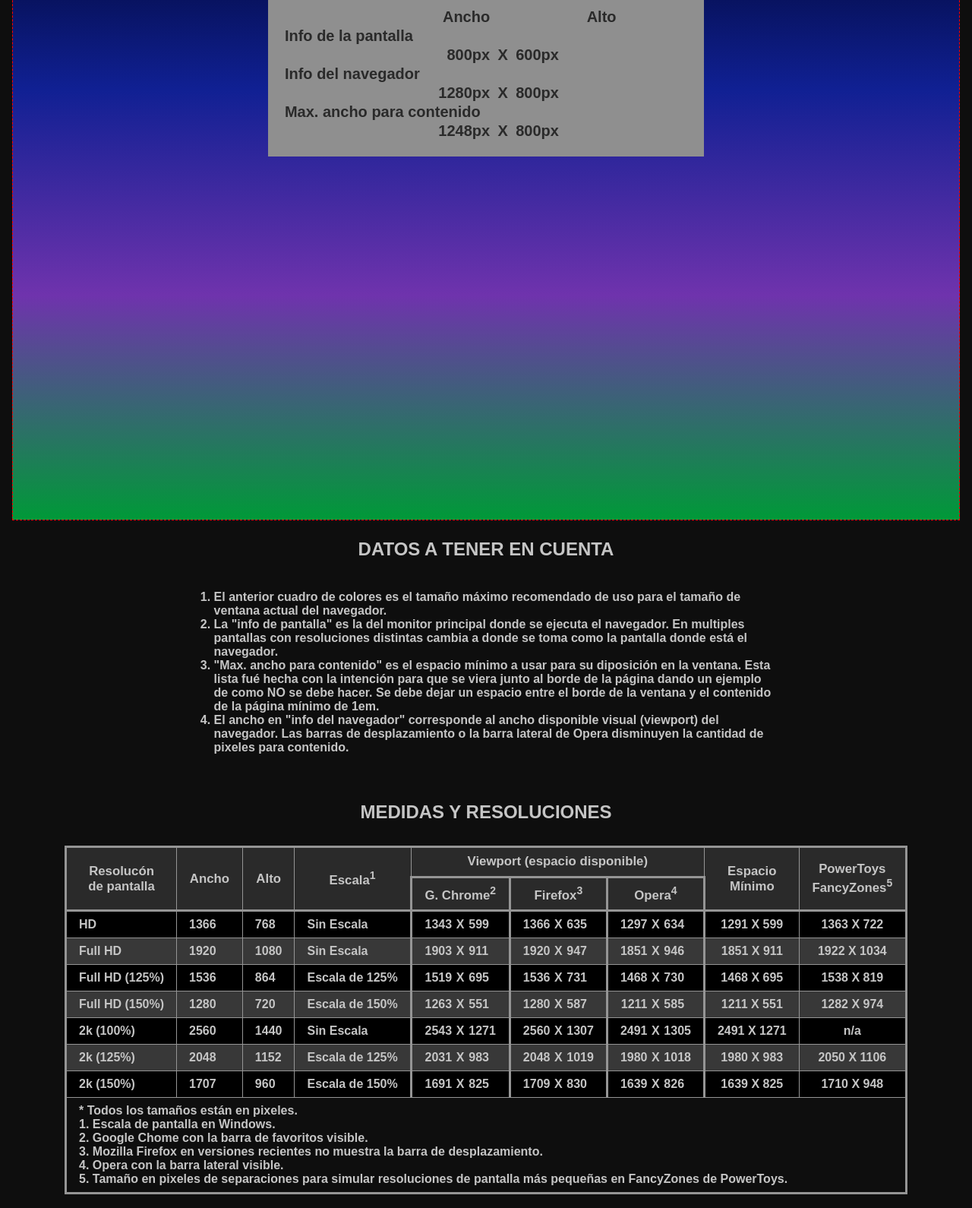
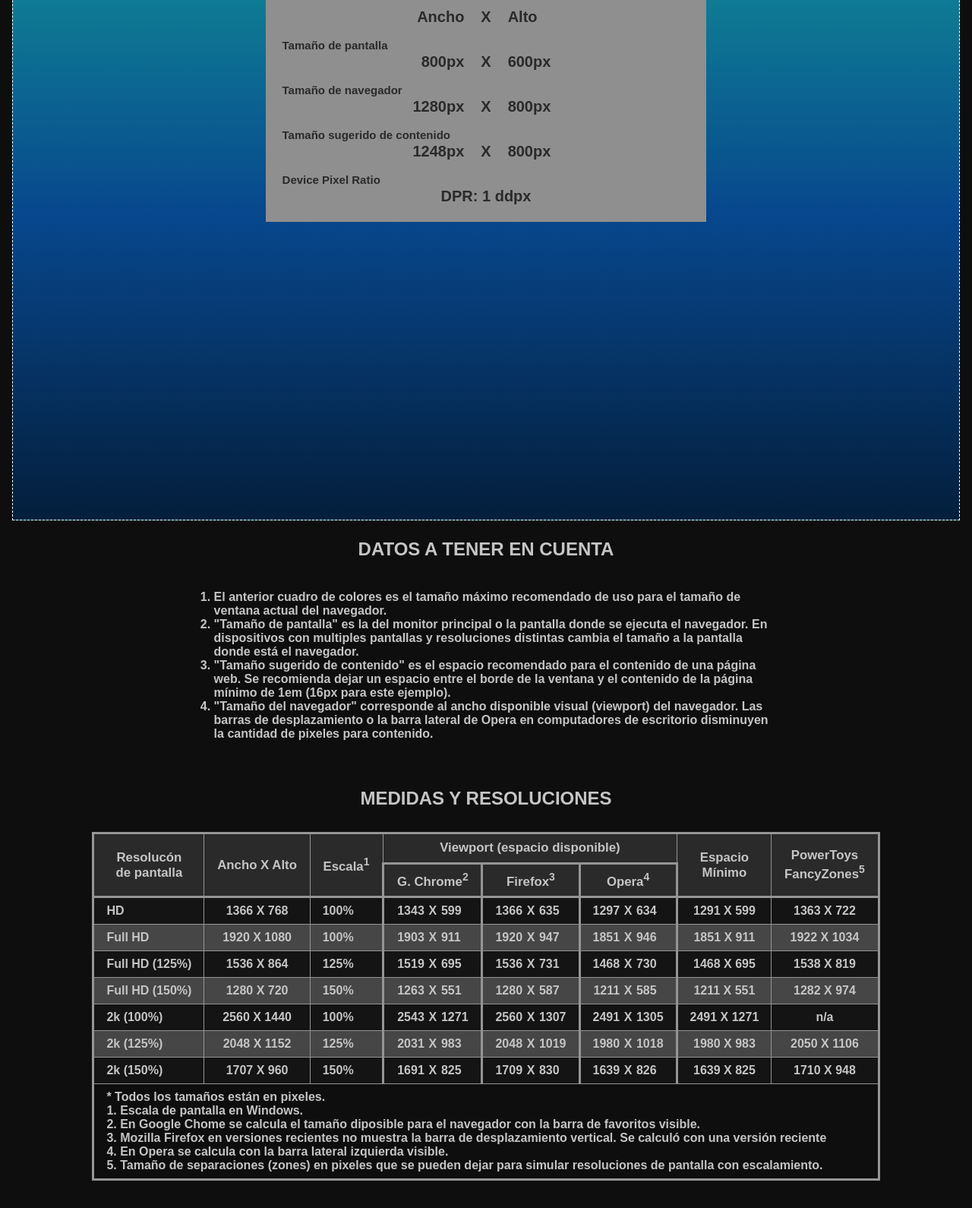
Before and after one commit to chybeat/ScreenSize, a plain HTML site: page index.html in a window 1280 px wide. Shown: the part 115-1705 px from the top of the page at 76% size. Drawn offline with Linux system fonts and the light colour scheme; a web font is replaced by a local one.

Commit message:
Agregado DPR y mejora de textos

```diff
--- a/index.html
+++ b/index.html
@@ -96,16 +96,16 @@
 		}
 
 		.data tbody tr:nth-child(1n) {
-			background-color: #000;
+			background-color: #141414;
 		}
 
 		.data tbody tr:nth-child(2n) {
-			background-color: #383838;
+			background-color: #464646;
 		}
 
 		.data tbody tr:hover {
 			background-color: #014e69;
-			color: #59ffe9;
+			color: #59bdff;
 		}
 
 		.data td,
@@ -169,6 +169,12 @@
 			margin-bottom: 1.25em;
 		}
 
+		#explain h2,
+		#explain h3 {
+			margin-top: 2.5em;
+		}
+
+
 		#explain h2 {
 			text-align: center;
 		}
@@ -220,12 +226,12 @@
 		}
 
 		#rec_box {
-			background: rgb(0, 153, 56);
-			background: -moz-linear-gradient(0deg, rgba(0, 153, 56, 1) 0%, rgba(111, 51, 173, 1) 37%, rgba(16, 32, 147, 1) 71%, rgba(0, 6, 48, 1) 100%);
-			background: -webkit-linear-gradient(0deg, rgba(0, 153, 56, 1) 0%, rgba(111, 51, 173, 1) 37%, rgba(16, 32, 147, 1) 71%, rgba(0, 6, 48, 1) 100%);
-			background: linear-gradient(0deg, rgba(0, 153, 56, 1) 0%, rgba(111, 51, 173, 1) 37%, rgba(16, 32, 147, 1) 71%, rgba(0, 6, 48, 1) 100%);
-			filter: progid:DXImageTransform.Microsoft.gradient(startColorstr="#009938", endColorstr="#000630", GradientType=1);
-			border: dashed 1px red;
+			background: rgb(7 71 141);
+			background: -moz-linear-gradient(180deg, rgb(18 144 151) 0%, rgb(7 71 141) 50%, rgb(4 31 60) 100%);
+			background: -webkit-linear-gradient(180deg, rgb(18 144 151) 0%, rgb(7 71 141) 50%, rgb(4 31 60) 100%);
+			background: linear-gradient(180deg, rgb(18 144 151) 0%, rgb(7 71 141) 50%, rgb(4 31 60) 100%);
+			filter: progid:DXImageTransform.Microsoft.gradient(startColorstr="#07478d", endColorstr="#041f3c", GradientType=1);
+			border: dashed 1px #FFF;
 			bottom: 0;
 			left: 0;
 			margin: 0 auto;
@@ -242,6 +248,11 @@
 			overflow-x: auto;
 			margin-bottom: 2em;
 			position: relative;
+		}
+
+		#resolution-comparative td:nth-child(2) {
+			text-align: center;
+
 		}
 
 		#sizes {
@@ -274,8 +285,28 @@
 			width: 1.5em;
 		}
 
-		#sizes .width {
-			text-align: right;
+		#sizes #screen-dpr {
+			text-align: center;
+		}
+
+		#sizes tr:not(#screen-dpr) td[colspan="3"] {
+			padding-top: 1em;
+			font-size: 0.75em;
+		}
+
+		#sizes tr td:first-child:not([colspan="3"]) {
+			width: 45%
+		}
+
+		#sizes tr th:nth-child(2),
+		#sizes tr td:nth-child(2) {
+			width: 10%;
+		}
+
+		#sizes tr th:nth-child(3),
+		#sizes tr td:nth-child(3) {
+			width: 45%;
+			text-align: left;
 		}
 
 		#table-title {
@@ -310,19 +341,19 @@
 			<thead>
 				<tr>
 					<th colspan="3">
-						<h1>Medidas de la pantalla del navegador</h1>
+						<h1>Medidas de la pantalla y el navegador</h1>
 					</th>
 				</tr>
 			</thead>
 			<tbody>
 				<tr>
 					<th class="width">Ancho</th>
-					<th>&nbsp</th>
+					<th class="by">X</th>
 					<th class="height">Alto</th>
 				</tr>
 				<tr>
 					<td colspan="3">
-						<p>Info de la pantalla</p>
+						<p>Tamaño de pantalla</p>
 					</td>
 				</tr>
 				<tr id="screen">
@@ -332,7 +363,7 @@
 				</tr>
 				<tr>
 					<td colspan="3">
-						<p>Info del navegador</p>
+						<p>Tamaño de navegador</p>
 					</td>
 				</tr>
 				<tr id="nav">
@@ -342,13 +373,21 @@
 				</tr>
 				<tr>
 					<td colspan="3">
-						<p>Max. ancho para contenido</p>
+						<p>Tamaño sugerido de contenido</p>
 					</td>
 				</tr>
 				<tr id="css_rec">
 					<td><span class="width">Cargando...</span></td>
 					<td class="by">X</td>
 					<td><span class="height">Cargando...</span></td>
+				</tr>
+				<tr>
+					<td colspan="3">
+						<p>Device Pixel Ratio</p>
+					</td>
+				</tr>
+				<tr id="screen-dpr">
+					<td colspan="3"><strong>DPR: </strong><span class="size"></span> ddpx</td>
 				</tr>
 			</tbody>
 		</table>
@@ -358,9 +397,9 @@
 			<h2>DATOS A TENER EN CUENTA</h2>
 			<ol>
 				<li>El anterior cuadro de colores es el tamaño máximo recomendado de uso para el tamaño de ventana actual del navegador.</li>
-				<li>La "info de pantalla" es la del monitor principal donde se ejecuta el navegador. En multiples pantallas con resoluciones distintas cambia a donde se toma como la pantalla donde está el navegador.</li>
-				<li>"Max. ancho para contenido" es el espacio mínimo a usar para su diposición en la ventana. Esta lista fué hecha con la intención para que se viera junto al borde de la página dando un ejemplo de como <strong>NO</strong> se debe hacer. Se debe dejar un espacio entre el borde de la ventana y el contenido de la página mínimo de 1em.</li>
-				<li>El ancho en "info del navegador" corresponde al ancho disponible visual (viewport) del navegador. Las barras de desplazamiento o la barra lateral de Opera disminuyen la cantidad de pixeles para contenido.</li>
+				<li>"Tamaño de pantalla" es la del monitor principal o la pantalla donde se ejecuta el navegador. En dispositivos con multiples pantallas y resoluciones distintas cambia el tamaño a la pantalla donde está el navegador.</li>
+				<li>"Tamaño sugerido de contenido" es el espacio recomendado para el contenido de una página web. Se recomienda dejar un espacio entre el borde de la ventana y el contenido de la página mínimo de 1em (16px para este ejemplo).</li>
+				<li>"Tamaño del navegador" corresponde al ancho disponible visual (viewport) del navegador. Las barras de desplazamiento o la barra lateral de Opera en computadores de escritorio disminuyen la cantidad de pixeles para contenido.</li>
 			</ol>
 		</div>
 		<div id="resolution-comparative">
@@ -369,8 +408,7 @@
 				<thead>
 					<tr>
 						<th rowspan="2">Resolucón<br>de pantalla</th>
-						<th rowspan="2">Ancho</th>
-						<th rowspan="2">Alto</th>
+						<th rowspan="2">Ancho X Alto</th>
 						<th rowspan="2">Escala<sup>1</sup></th>
 						<th colspan="9">Viewport (espacio disponible)</th>
 						<th rowspan="2">Espacio<br>Mínimo</th>
@@ -385,9 +423,8 @@
 				<tbody>
 					<tr>
 						<td>HD</td>
-						<td>1366</td>
-						<td>768</td>
-						<td>Sin Escala</td>
+						<td>1366 X 768</td>
+						<td>100%</td>
 						<td class="res-width">1343</td>
 						<td class="by-x">X</td>
 						<td class="res-height">599</td>
@@ -402,9 +439,8 @@
 					</tr>
 					<tr>
 						<td>Full HD</td>
-						<td>1920</td>
-						<td>1080</td>
-						<td>Sin Escala</td>
+						<td>1920 X 1080</td>
+						<td>100%</td>
 						<td class="res-width">1903</td>
 						<td class="by-x">X</td>
 						<td class="res-height">911</td>
@@ -420,9 +456,8 @@
 					</tr>
 					<tr>
 						<td>Full HD (125%)</td>
-						<td>1536</td>
-						<td>864</td>
-						<td>Escala de 125%</td>
+						<td>1536 X 864</td>
+						<td>125%</td>
 						<td class="res-width">1519</td>
 						<td class="by-x">X</td>
 						<td class="res-height">695</td>
@@ -437,9 +472,8 @@
 					</tr>
 					<tr>
 						<td>Full HD (150%)</td>
-						<td>1280</td>
-						<td>720</td>
-						<td>Escala de 150%</td>
+						<td>1280 X 720</td>
+						<td>150%</td>
 						<td class="res-width">1263</td>
 						<td class="by-x">X</td>
 						<td class="res-height">551</td>
@@ -454,9 +488,8 @@
 					</tr>
 					<tr>
 						<td>2k (100%)</td>
-						<td>2560</td>
-						<td>1440</td>
-						<td>Sin Escala</td>
+						<td>2560 X 1440</td>
+						<td>100%</td>
 						<td class="res-width">2543</td>
 						<td class="by-x">X</td>
 						<td class="res-height">1271</td>
@@ -471,9 +504,8 @@
 					</tr>
 					<tr>
 						<td>2k (125%)</td>
-						<td>2048</td>
-						<td>1152</td>
-						<td>Escala de 125%</td>
+						<td>2048 X 1152</td>
+						<td>125%</td>
 						<td class="res-width">2031</td>
 						<td class="by-x">X</td>
 						<td class="res-height">983</td>
@@ -488,9 +520,8 @@
 					</tr>
 					<tr>
 						<td>2k (150%)</td>
-						<td>1707</td>
-						<td>960</td>
-						<td>Escala de 150%</td>
+						<td>1707 X 960</td>
+						<td>150%</td>
 						<td class="res-width">1691</td>
 						<td class="by-x">X</td>
 						<td class="res-height">825</td>
@@ -509,10 +540,10 @@
 						<td colspan="16">
 							* Todos los tamaños están en pixeles.<br>
 							1. Escala de pantalla en Windows.<br>
-							2. Google Chome con la barra de favoritos visible.<br>
-							3. Mozilla Firefox en versiones recientes no muestra la barra de desplazamiento.<br>
-							4. Opera con la barra lateral visible.<br>
-							5. Tamaño en pixeles de separaciones para simular resoluciones de pantalla más pequeñas en FancyZones de PowerToys.
+							2. En Google Chome se calcula el tamaño diposible para el navegador con la barra de favoritos visible.<br>
+							3. Mozilla Firefox en versiones recientes no muestra la barra de desplazamiento vertical. Se calculó con una versión reciente<br>
+							4. En Opera se calcula con la barra lateral izquierda visible.<br>
+							5. Tamaño de separaciones (zones) en pixeles que se pueden dejar para simular resoluciones de pantalla con escalamiento.
 						</td>
 					</tr>
 				</tfoot>
@@ -522,32 +553,35 @@
 	<section>
 		<article id="explain" class="text-width">
 			<h2>¿Porqué esto?</h2>
-			<p>Desarrollar páginas web que se puedan visualizar correctamente en cualquier dipositivo es necesario para transmitir un mensaje claro y atraer visitantes o clientes.</p>
-			<p>No obstante, al parecer, la mayoría de desarroladores se centran en hacer páginas para desktop y móviles con la premisa que resoluciones mayores a 1024px o 1200px de ancho se toma como computadores y el resto son móviles, y en teoria si es cierto, pero enfática y precisamente la cosa es muy disinta.</p>
+			<p>Diseñar páginas web que se puedan visualizar correctamente en cualquier dipositivo es necesario para transmitir un mensaje claro y atraer visitantes o clientes.</p>
+			<p>No obstante, al parecer, la mayoría de desarroladores y/o diseñadores se centran en hacer páginas para todos los dispositivos con la premisa que resoluciones mayores a 1024px o 1200px de ancho se toma como computadores y el resto son móviles, y en teoria si es cierto, pero enfática y precisamente la cosa es muy disinta.</p>
 
 			<h3>La verdad sobre las resoluciones de pantalla</h3>
-			<p>Todas las resoluciones de pantalla (llámese ancho x alto) se acomodan al tamaño del dipositivo o las capacidades visuales del usuario, solo que al escribir media querys (@media screen...) los tamaños precisos son demasiado importantes, sobre todo en los menú de navegación o apartados con varias cajas consecutivas laterales como los productos de una tienda, pero siempre se lleva a que si pasa un umbral específico de pixeles se convierta toda la página a un tipo de dipositivo u otro.</p>
-			<p>Los navegadores han hecho hoy en día un trabajo excelente colocando algunas resoluciones de pantalla para móviles desde las herramientas de desarrollo, pero se han olvidado un poco del computador de escritorio, y ni hablar que cualquier página web hoy en día pierde demasiado espacio (sobretodo en las que se usan platillas usando CMS). Ese "espacio perdido" hace que la visualización de una página en distintos dispositivos sea <strong>MUY</strong> importante para una visualización correcta, asertiva y no se obligue al visitante a intentar encontrar un modo para visualizar un mensaje.</p>
+			<p>Todas las resoluciones de pantalla (hablando de ancho x alto) se acomodan al tamaño del dipositivo o las capacidades visuales del usuario, solo que al escribir media querys (@media screen...) los tamaños precisos son demasiado importantes, sobre todo en los menú de navegación o apartados con varias cajas consecutivas laterales como los productos de una tienda, pero siempre se lleva a que si pasa un umbral específico de pixeles se convierta toda la página a un tipo de dipositivo u otro.</p>
+			<p>Los navegadores han hecho hoy en día un trabajo excelente colocando algunas resoluciones de pantalla para móviles desde las herramientas de desarrollo, pero se han olvidado un poco del computador de escritorio, y ni hablar del hecho que en cualquier página web se pierde demasiado espacio, sobretodo en las que se usan platillas con CMS (ie: wordpress, shopify, etc). Ese "espacio perdido" es <strong>MUY</strong> importante y puede ser útil para mostrar información sin obligar al visitante a buscar exhaustivamente información que en algunos dipositivos se debe ocultar.</p>
 
 			<h3>Bien por el problema, ¿hay solución?</h3>
-			<p>La respuesta correcta es no, pero se puede minimizar el impacto. Si se toma cualquier plantilla hay que escribir mucho código CSS, si se desarrolla desde cero una página, hay que escribir mucho más código CSS.</p>
-			<p>Después de haber agrandado el problema, una posible solución es probar en distintas resoluciones de pantalla (o distintos dispositivos) lo que se está desarrollando, y allí es donde encontré una solución, por lo menos para escritorio (lo que no hay).</p>
-			<p>Si desde el navegador en el área de tamaños de pantalla queremos utilizar una resolución de escritorio, todo se va a ver perfecto a esa resolución (Ejemplo: 1336x768 ó HD) pero resulta que hay 2 cosas que se deben tener en cuenta a esta resolución</p>
-			<p>1. 1366 X 768 no es la resolución o espacio disponible (viewport) que me dá un navegador, como se vé en la tabla anterior</p>
-			<p>2. En 1920 X 1080 o FullHD puede no ser la resolución final, ya que para que se vea más claro (mas grande) Windows utiliza un escalamiento en casi cualquier pantalla de hasta 19 pulgadas (esto cubre la gran mayoria de portátiles).</p>
+			<p>La respuesta correcta es no, pero se puede minimizar el impacto. Si se toma cualquier plantilla hay que escribir o modificar el código CSS, y si se desarrolla desde cero una página, hay que escribir mucho más código CSS. igualmente el problema no radica allí, el problema radica que en resoluciones de pantalla iguales o superiores a HD (1366*768) todas las páginas pierden gran espacio a los lados, ese espacio en muchísimos sitios web es usuado para publicidad.</p>
+			<p>Después de haber agrandado el problema <a target="_blank" href="https://adblockplus.org">(con publicidad molesta)</a>, una posible solución es probar en distintas resoluciones de pantalla o en distintos dispositivos el diseño de un sitio, y allí es donde planteo una solución, por lo menos para computadores de escritorio y que no se encuentra facilmente.</p>
+			<p>Si vemos una página al utilizar una resolución de escritorio, todo se va a ver perfecto a esa resolución pero resulta que hay 2 cosas que se deben tener en cuenta a esta resolución. Utilicemos como ejemplo (1366 X 768)</p>
+			<p>1. 1366 X 768 o HD, no es la resolución o espacio disponible (viewport) que me dá un navegador como se vé en la tabla anterior, ya que el espacio realmente disponible depende de la barra de tareas, de la barra de dirección y de por ejemplo en Google Chrome, de si la barra de favoritos está activa o no.</p>
+			<p>2. En 1920 X 1080 o FullHD puede no ser la resolución final y real, ya que para que se pueda leer en dipositivos de pantalla pequeña como los portátiles, Windows utiliza un escalamiento entre 125% y 150%. Esto sucede en casi cualquier pantalla de hasta 19 pulgadas o en televisores, que generalmente están a cierta distancia y que sin escalamiento sería muy complicado de leer.</p>
 
 			<h3>¿Y entonces esa tabla que me dice?</h3>
-			<p>Solo dice cuales son los espacios en pixeles que algunos navegadores tienen disponible (viewport) y da un tamaño de pantalla para Powertoys.</p>
-			<p>Powertoys es una aplicación para Windows que tiene varias herramientas que ayudan y facilitan el uso de windows y una de ellas se llama Fancy Zone, allí es posible configurar divisiones en pixeles en la pantalla y poder arrastrar una ventana y colocarla en alguna de esas divisiones.</p>
+			<p>Solo dice cuales son los espacios en pixeles que algunos navegadores tienen disponible (viewport) y un tamaño de pantalla para utilizar con FancyZones de Powertoys.</p>
+			<p>Powertoys es una aplicación que contiene varias herramientas que ayudan y facilitan el uso de windows. Fancy Zone permite configurar divisiones (zones) medidas en pixeles para luego arrastrar una ventana y colocarla en alguna de esas divisiones.</p>
 
 			<h3>¿FancyZones de Powertoys cómo ayuda?</h3>
-			<p>Al dividir la pantalla se puede simular el espacio que un navegador tiene disponible en cada resolución o escalamiento (agrandamiento). Esto permite que al arrastrar el navegador a una division, tome el aspecto en resoluciones inferiores a la de la pantalla donde se desarrolla y se puedan emular las vistas (2k ó 2560 x 1440p es lo míminmo que recomiendo para desarrollo front-end).</p>
-			<p>Es mucho más facil que ir a las barras del navegador y activar la resolucón de algunos dispositivos, simplemente se presiona y manteniene <kbd>SHIFT</kbd> y se arrastra la ventana al tamaño o resolución donde se quiere probar.</p>
+			<p>La herramienta al permitir dividir la pantalla por pixeles puede simular el espacio que un navegador utlizaría en una resolucion de pantalla inferior a la de la pantalla actual; esto teniendo en cuenta que el escalameinto lo que hace es disminuir la cantidad de pixeles disponibles en una pantalla.</p>
+
+			<p>FancyZones permite que al arrastrar el navegador a una division, tome el aspecto que tendría en resoluciones inferiores a la de la pantalla donde se desarrolla y se puedan emular las vistas. Esto me ha llevado a pensar que para escribir el código de diseño de una página web la resolución mínima sea 2k ó 2560px X 1440px.</p>
+
+			<p>La aplicación es mucho más eficiente que ir a las herramientas de desarrollo del navegador y agregar o seleccionar una resolución, luego de confgirara las dicosiones de la pantalla, simplemente se presiona y manteniene <kbd>SHIFT</kbd> para luego arrastrar la ventana al tamaño o resolución donde se quiere probar.</p>
 
 			<h3>¿Alguna conclusión?</h3>
-			<p>No depende de mi, si no de cada desarrollador. Yo he optado por hacer media query para cada apartado de una página que lo requiera. En mi experiencia, esto se traduce en header, menú, footer y alguno que otro apartado de la página, pero el gran problema era saber como se vería en alguna resolución y acomodar el navegador me parecía un poco complejo, como digo, los navegadores tiene todo esto y tal vez más ya que también permiten el escalado de pantalla, pero no es lo mismo que probarlo en una simulación más real.</p>
-			<p>Todo esto, me lleva a decir que almenos la tabla es últil, y que tal vez todo este espacio escrito no lo sea, tampoco voy a justuficar el haberlo escrito, quería hacerlo y fué escrito. 😊</p>
-			<p>Ya que no paro... Estaría bien agregar las resoluciones inferiores a la resolución de pantalla de tu dispositivo en los disposivios emulados de las herramientas de desarrollador. Adicionalmente, hacer las divisiones está de lujo para colcoar ventanas en varios lados y trabajar con una ventana junto a la otra. Eso es muy productivo!</p>
+			<p>No depende de mi, si no de cada desarrollador. Yo he optado por hacer media querys para cada apartado de una página que lo requiera. En mi experiencia, esto se traduce en varios media query para header, otros más para menús, aun más para footer y otros muy distintos para alguno que otro apartado de la página. Antes era un problema saber como se vería en alguna resolución y acomodar el navegador me parecía un poco complejo, como digo, los navegadores tiene todo esto y tal vez más ya que también permiten el escalado de pantalla, pero no es lo mismo que visualizar un proyecto en una tamaño más real.</p>
+			<p>Todo esto me lleva a pensar que almenos la tabla es últil, y que tal vez todo este espacio escrito no lo sea, tampoco voy a justuficar el haberlo escrito, quería hacerlo y lo escribí. 😊</p>
+			<p>Y ya que estamos... Creo que sería una muy buena opción agregar las resoluciones de pantalla inferiores en los disposivios emulados de las herramientas de desarrollador. La siguiente tabla muestra lo tamaños disponibles para el navegador en distintas resoluciones y no se debe tomar como divisiones para Fancy Zones.</p>
 			<div id="custom-sizes">
 				<table class="data pers">
 					<thead>
@@ -607,6 +641,8 @@
 					</tfoot>
 				</table>
 			</div>
+			<h3>Ultima recomendación</h3>
+			<p>Hacer las divisiones en FancyZones sirve para colocar ventanas a un lado y otro de la pantalla, en la parte superior o inferior o practicamente utilizr varias divisiones para repartir ventanas, y de este modo trabajar teniendo ventanas a una junto a la otra. ¡Eso es muy productivo y eficiente!.</p>
 		</article>
 	</section>
 	<script>
@@ -644,9 +680,12 @@
 			set_sizes('screen', window.screen.width, window.screen.height);
 			set_sizes('nav', div_max_width.clientWidth, div_max_height.clientHeight);
 			set_sizes('css_rec', div_max_width.clientWidth - (font_size * 2), div_max_height.clientHeight);
+			const dpr = document.querySelector("#screen-dpr .size");
+			dpr.textContent = window.devicePixelRatio;
+
 			rec_box.style = max_width;
-			/* I commented next lines to talk about error on "Datos a tener en cuenta" titleo
-				on mobile view and the padding top
+			/* I commented next lines to talk about error on "Datos a tener en cuenta" title
+				on mobile view and the padding top "jump" away from colored box
 
 				The error happens because the colored box is not updated when the dynamic height or width occurs,
 				Just the width is updated.
@@ -662,6 +701,9 @@
 	</script>
 	<footer>
 		<p>Creado por ChyBeat &copy; 2024. GNU-GPL License</p>
+		<p>&nbsp;</p>
+		<p>&nbsp;</p>
+		<hr>
 		<div id="gpl-license" class="text-width">
 			<p>This program is free software: you can redistribute it and/or modify it under the terms of the GNU General Public License as published by the Free Software Foundation, either version 3 of the License, or (at your option) any later version.
 			</p>
```
